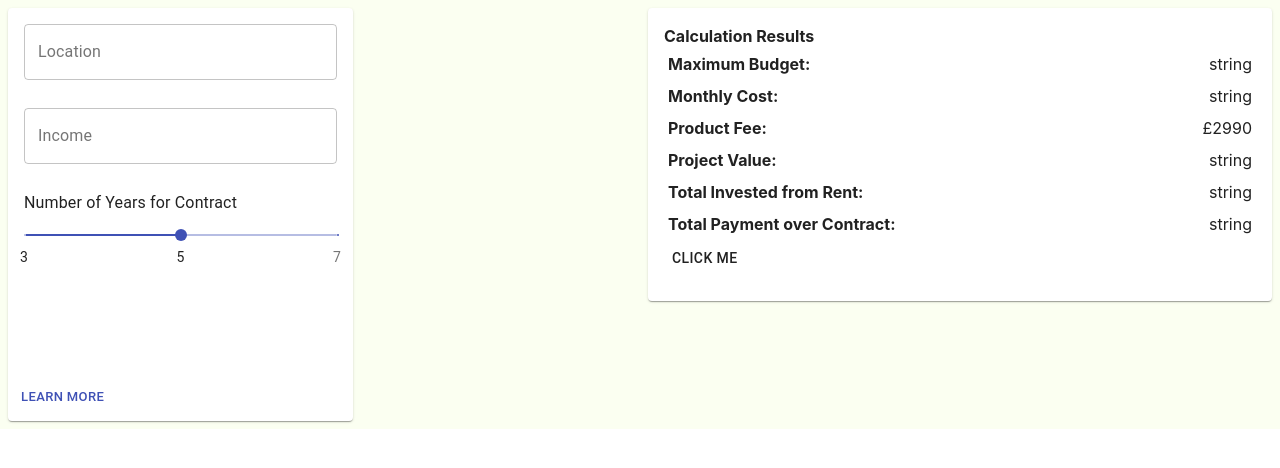
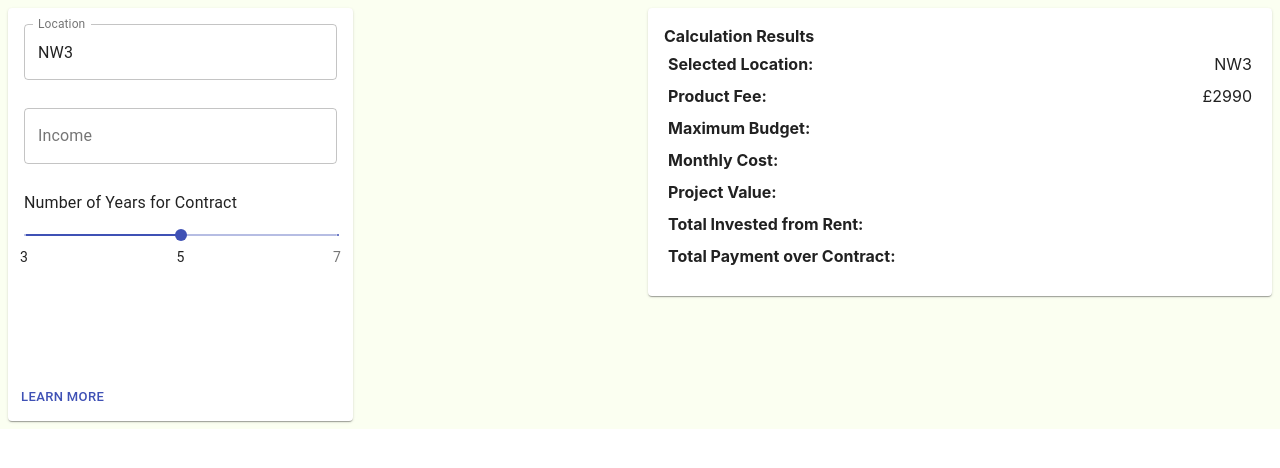
Before and after one commit to bahatron/keyzy-simon-project, a Next.js app: page / in a window 1280 px wide. Shown: the top 468 px of the page. Built offline with nearby package versions, Linux system fonts and the light colour scheme.

Commit message:
Finish state integration, Fix calculator input

```diff
--- a/components/calculator/questionnaire.tsx
+++ b/components/calculator/questionnaire.tsx
@@ -35,34 +35,46 @@ export default () => {
 
     const _calculator = calculatorStore();
 
-    let income = "";
-
+    let _location = {
+        get: function () {
+            return _calculator.result.location;
+        },
+        set: function (value: any) {
+            _calculator.updateLocation(value);
+        },
+    };
     return (
         <Card className={`${classes.root} pa-4`}>
-            <CardActionArea>
             <CardContent>
                 <div className="grid grid-rows-4 ">
                     <TextField
                         label="Location"
                         variant="outlined"
-                            maxRows={4}
-                            value={_calculator.input.location}
+                        value={_calculator.result.location}
+                        onChange={(e) => {
+                            _calculator.updateLocation(e.target.value);
+                        }}
                     />
 
                     <TextField
                         label="Income"
                         variant="outlined"
-                            value={income}
+                        value={_calculator.input.income}
+                        onChange={(e) =>
+                            _calculator.updateIncome(e.target.value)
+                        }
                     />
 
                     <div>
-                            <Typography id="slider" gutterBottom>
+                        <Typography gutterBottom>
                             Number of Years for Contract
                         </Typography>
 
                         <Slider
                             defaultValue={5}
-                                id="slider"
+                            onChange={(e: any, val: any) =>
+                                _calculator.updateContractTerm(val)
+                            }
                             marks={[3, 5, 7].map(sliderMark)}
                             min={3}
                             max={7}
@@ -71,7 +83,6 @@ export default () => {
                     </div>
                 </div>
             </CardContent>
-            </CardActionArea>
             <CardActions>
                 <Button size="small" color="primary">
                     Learn More
--- a/components/calculator/result-card.tsx
+++ b/components/calculator/result-card.tsx
@@ -4,22 +4,17 @@ import { Button, CardContent } from "@material-ui/core";
 import { calculatorStore } from "../../state/calculator";
 
 const displayName = {
+    location: "Selected Location",
+    product_fee: "Product Fee",
     maximum_budget: "Maximum Budget",
     monthly_cost: "Monthly Cost",
-    product_fee: "Product Fee",
     projected_value: "Project Value",
     total_converted_rent: "Total Invested from Rent",
     total_payment_end_contract: "Total Payment over Contract",
 };
 
 export default () => {
-    const { result, update } = calculatorStore();
-
-    function changeStuff(e: any) {
-        console.log({ e });
-
-        update({ maximum_budget: "harro" });
-    }
+    const { result } = calculatorStore();
 
     return (
         <Card>
@@ -49,8 +44,6 @@ export default () => {
                         )
                     )}
                 </div>
-
-                <Button onClick={(e) => changeStuff(e)}>click me</Button>
             </CardContent>
         </Card>
     );
--- a/state/calculator.ts
+++ b/state/calculator.ts
@@ -18,11 +18,15 @@ function calculateTotalConvertedRent({
     monthly_cost: string;
     contract_term: string;
 }) {
+    console.log({
+        monthly_cost,
+        contract_term,
+    });
     return (
         (
             0.25 *
             parseFloat(monthly_cost) *
-            parseFloat(contract_term) *
+            parseFloat(contract_term ?? "5") *
             12
         ).toFixed(2) ?? "N/A"
     );
@@ -30,32 +34,23 @@ function calculateTotalConvertedRent({
 
 export const calculatorStore = create((set: any) => ({
     result: {
-        maximum_budget: "string",
-        monthly_cost: "string",
+        maximum_budget: "",
+        monthly_cost: "",
         product_fee: "£2990",
-        projected_value: "string",
-        total_converted_rent: "string",
-        total_payment_end_contract: "string",
+        projected_value: "",
+        total_converted_rent: "",
+        total_payment_end_contract: "",
+        location: "NW3",
     },
 
     input: {
-        contract_term: 5,
-        location: "",
+        contract_term: "5",
         income: "",
-    },
-
-    update: (data: any) => {
-        return set((state: any) => {
-            state.data = {
-                ...state.data,
-                ...data,
-            };
-        });
     },
 
     updateLocation: (location: string) => {
         return set((state: any) => {
-            state.input.location = location;
+            state.result.location = location;
         });
     },
 
@@ -63,8 +58,10 @@ export const calculatorStore = create((set: any) => ({
         return set((state: any) => {
             state.input.contract_term = years;
 
-            state.result.total_converted_rent =
-                calculateTotalConvertedRent(state);
+            state.result.total_converted_rent = calculateTotalConvertedRent({
+                monthly_cost: state.result.monthly_cost,
+                contract_term: years,
+            });
         });
     },
 
@@ -77,8 +74,10 @@ export const calculatorStore = create((set: any) => ({
                 ((state.result.maximum_budget / 12) * 0.045).toFixed(2) ??
                 "N/A";
 
-            state.result.total_converted_rent =
-                calculateTotalConvertedRent(state);
+            state.result.total_converted_rent = calculateTotalConvertedRent({
+                monthly_cost: state.result.monthly_cost,
+                contract_term: state.input.monthly_cost,
+            });
         });
     },
 }));
```
Lines whose indentation alone changed are shown as unchanged.
